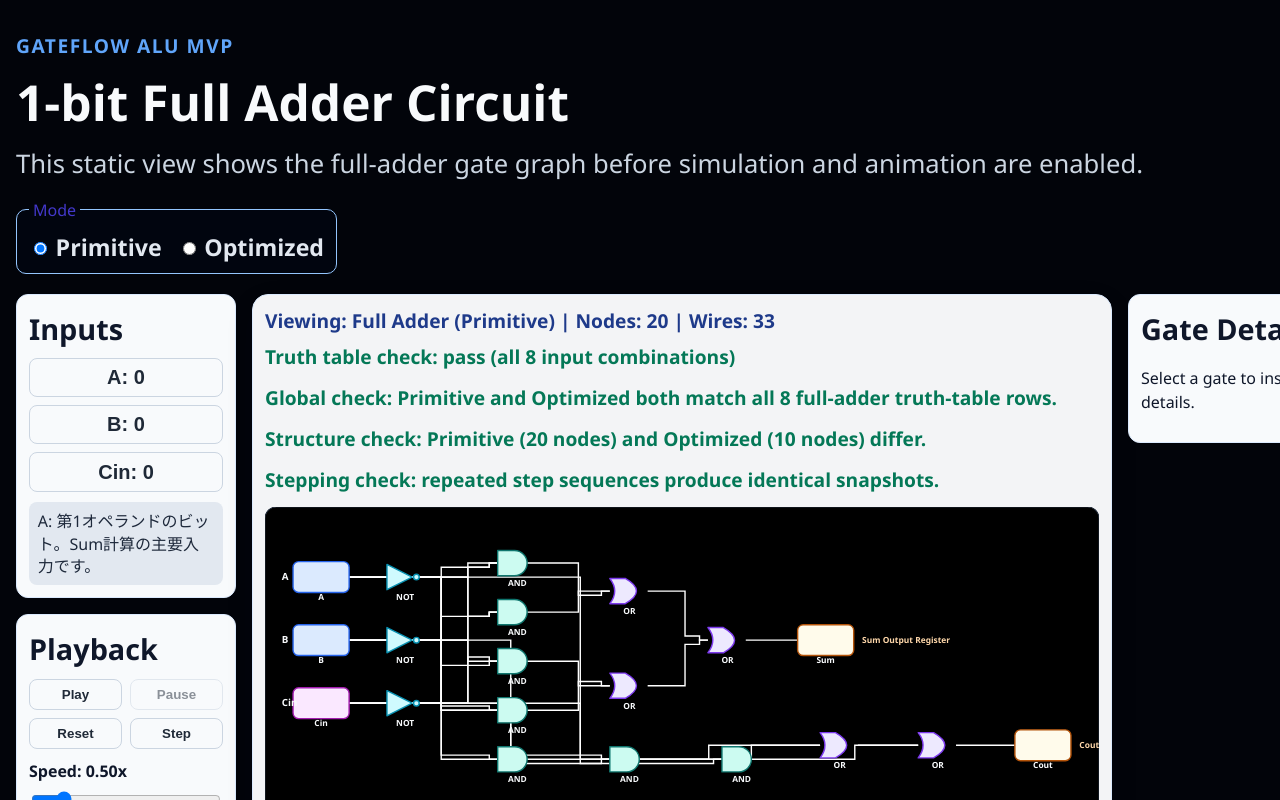
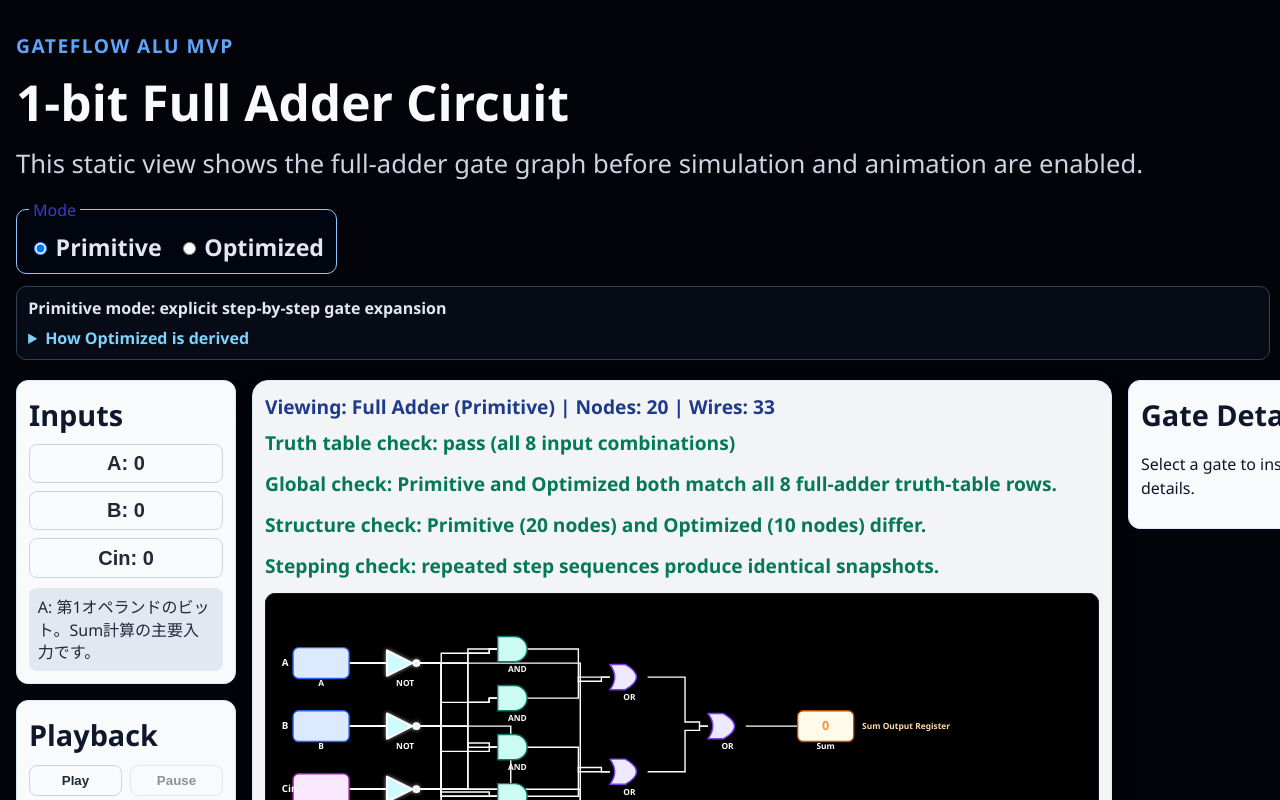
Before and after one commit to Picminmin/GateFlow-ALU, a React (Vite) app: page / in a window 1280 px wide. Shown: the top 800 px of the page. Built offline with nearby package versions, Linux system fonts and the light colour scheme.

Commit message:
Fix output display, input propagation, and optimized guidance

```diff
--- a/src/App.tsx
+++ b/src/App.tsx
@@ -69,6 +69,7 @@ function App() {
     cin: inputs.cin,
     currentTime: animationTime,
   });
+  const modeIsOptimized = mode === 'optimized';
 
   const appendLog = (message: string) => {
     setEventLog((prev) => {
@@ -181,6 +182,24 @@ function App() {
             Optimized
           </label>
         </fieldset>
+        <section className={modeIsOptimized ? 'mode-guide mode-guide-optimized' : 'mode-guide'}>
+          <p className="mode-guide-title">
+            {modeIsOptimized
+              ? 'Optimized mode: gate count/depth minimized'
+              : 'Primitive mode: explicit step-by-step gate expansion'}
+          </p>
+          <details className="mode-guide-details">
+            <summary>How Optimized is derived</summary>
+            <p>
+              Full-adder carry is transformed from <code>AB + ACin + BCin</code> to
+              <code> AB + Cin(A xor B)</code>. This removes redundant gates and shortens propagation.
+            </p>
+            <p>
+              In this app, Optimized uses a distinct circuit graph with fewer nodes and shallower carry
+              path than Primitive.
+            </p>
+          </details>
+        </section>
       </header>
       <div className="main-layout">
         <div className="left-stack">
--- a/src/components/circuit/CircuitViewport.tsx
+++ b/src/components/circuit/CircuitViewport.tsx
@@ -238,6 +238,11 @@ export function CircuitViewport({
             <text x={node.x} y={node.y + 33} className="circuit-node-label">
               {node.label}
             </text>
+            {node.type === 'OUTPUT' ? (
+              <text x={node.x} y={node.y + 6} className="circuit-output-value">
+                {nodeValues[node.id] ?? 0}
+              </text>
+            ) : null}
           </g>
         ))}
 
--- a/src/index.css
+++ b/src/index.css
@@ -89,6 +89,50 @@ body {
   font-weight: 600;
   color: #e2e8f0;
   font-size: 1.45rem;
+}
+
+.mode-guide {
+  margin-top: 0.8rem;
+  border: 1px solid #334155;
+  border-radius: 10px;
+  padding: 0.55rem 0.7rem;
+  background: rgba(15, 23, 42, 0.35);
+}
+
+.mode-guide-optimized {
+  border-color: #22d3ee;
+  box-shadow: 0 0 0 1px rgba(34, 211, 238, 0.4);
+}
+
+.mode-guide-title {
+  margin: 0;
+  font-size: 1rem;
+  font-weight: 700;
+  color: #e2e8f0;
+}
+
+.mode-guide-details {
+  margin-top: 0.35rem;
+  color: #cbd5e1;
+}
+
+.mode-guide-details summary {
+  cursor: pointer;
+  color: #7dd3fc;
+  font-weight: 700;
+}
+
+.mode-guide-details p {
+  margin: 0.35rem 0 0;
+  font-size: 0.95rem;
+  line-height: 1.4;
+}
+
+.mode-guide code {
+  background: rgba(30, 41, 59, 0.9);
+  padding: 0.1rem 0.3rem;
+  border-radius: 5px;
+  color: #e2e8f0;
 }
 
 .circuit-card {
@@ -321,6 +365,13 @@ body {
   text-anchor: middle;
 }
 
+.circuit-output-value {
+  fill: #fb923c;
+  font-size: 18px;
+  font-weight: 800;
+  text-anchor: middle;
+}
+
 .circuit-node-hitbox {
   cursor: pointer;
 }
--- a/src/simulation/engine.ts
+++ b/src/simulation/engine.ts
@@ -29,6 +29,35 @@ export function createSimulationEngine(): SimulationEngine {
       acc[nodeId] = 0;
       return acc;
     }, {});
+  }
+
+  function stabilizeValues(
+    targetCircuit: CircuitGraph,
+    seedValues: Record<string, LogicValue>,
+  ): Record<string, LogicValue> {
+    const values = { ...seedValues };
+    const iterationLimit = Math.max(1, targetCircuit.nodes.length * 4);
+
+    for (let i = 0; i < iterationLimit; i += 1) {
+      let changed = false;
+
+      targetCircuit.nodes.forEach((node) => {
+        if (node.type === 'INPUT') {
+          return;
+        }
+        const nextValue = evaluateNodeOutput(targetCircuit, node.id, values);
+        if (values[node.id] !== nextValue) {
+          values[node.id] = nextValue;
+          changed = true;
+        }
+      });
+
+      if (!changed) {
+        break;
+      }
+    }
+
+    return values;
   }
 
   function queueInputEvent(nodeId: string, value: LogicValue): void {
@@ -75,9 +104,10 @@ export function createSimulationEngine(): SimulationEngine {
   return {
     setCircuit(nextCircuit) {
       circuit = nextCircuit;
+      const seeded = initializeValues(nextCircuit);
       state = {
         ...createInitialSimulationState(),
-        values: initializeValues(nextCircuit),
+        values: stabilizeValues(nextCircuit, seeded),
       };
       eventCounter = 0;
     },
@@ -97,7 +127,7 @@ export function createSimulationEngine(): SimulationEngine {
 
       state = {
         ...createInitialSimulationState(),
-        values: initializeValues(circuit),
+        values: stabilizeValues(circuit, initializeValues(circuit)),
       };
       eventCounter = 0;
     },
```
